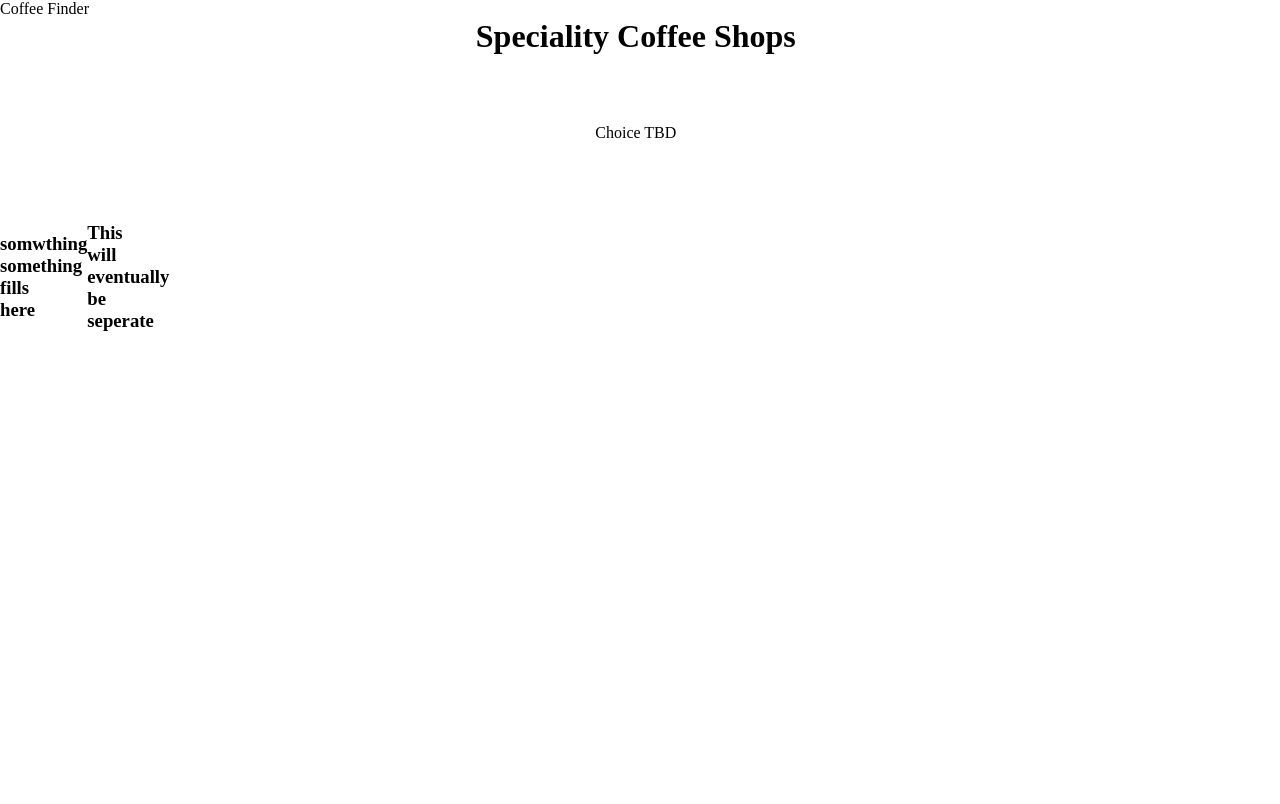
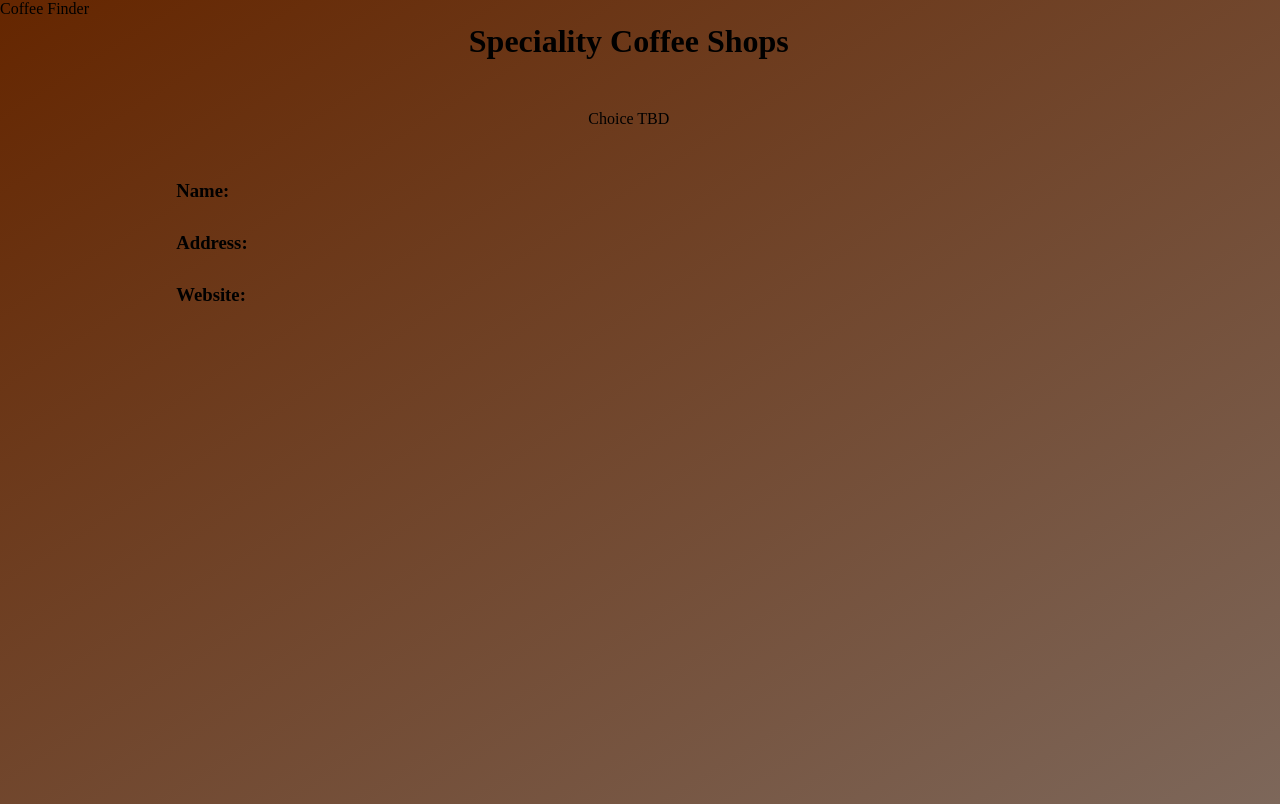
Before and after one commit to blairad/coffeeFinder, a plain HTML site: page index.html in a window 1280 px wide. Drawn offline with Linux system fonts and the light colour scheme.

Commit message:
trying css agian. been  at it hours

```diff
--- a/index.html
+++ b/index.html
@@ -18,22 +18,11 @@
             <option id="option" value="Choice TBD">Choice TBD</option>
         </div>
         <div class="main-content">
-            <div class="coffee-shop-container">
-                <ul>
-                    <h3>somwthing</h3>
-                    <h3>something</h3>
-                    <h3>fills</h3>
-                    <h3>here</h3>
-                </ul>
-            </div>
-            <div class="coffee-shop-container">
-                <ul>
-                    <h3>This</h3>
-                    <h3>will</h3>
-                    <h3>eventually be</h3>
-                    <h3>seperate</h3>
-                </ul>
-            </div>
+            <ul>
+                <h3>Name:</h3>
+                <h3>Address:</h3>
+                <h3>Website:</h3>
+            </ul>
         </div>
     </div>
 
--- a/index.js
+++ b/index.js
@@ -1,2 +1,4 @@
+const fs = require('fs');
+
 const data = fs.readFileSync(`${__dirname}/data/data.json`, "utf-8")
 const dataObject = JSON.parse(data);
--- a/styles.css
+++ b/styles.css
@@ -5,41 +5,40 @@
     display: grid;
     /* border: 1px black solid; */
 }
+body {
+    padding: 5px;
+    background: linear-gradient(to bottom right,#652600,#7D675A);
+}
 
 .contianer {
     display: grid;
-    grid-gap: 10px;
-    grid-template-columns: repeat(4, 25%);
-    grid-template-rows: repeat(4, 25%);
+    grid-template-columns: 25% 25% 25% 25%;
+    grid-template-rows: 20% 20% 20% 20% 20%;
+    grid-gap:2px;
     width: 97vw;
     height: 97vh; /* these measurements used to stop scrolling rather than 100*/
 }
-
 .head-option {
     display: grid;
     grid-column-start: 2;
     grid-column-end: span 2;
     justify-self: center;
 }
-
-.head-option header {
-    align-items: center;
-}
-
-.head-option #option {
+#option {
     justify-self: center;
 }
+.main-content  {
+    margin: 0 auto;
+    display: grid;
+    grid-column-start: 1;
+    grid-column-end: 3;
+    width:45%;
 
-.main-content  {
-    display: grid;
-    grid-row-start: 2;
-    justify-content: space-evenly;
-    align-items: center;
-    grid-template-columns: repeat(4, 1fr);
-    grid-template-rows: repeat(4, 1fr);
 }
-.main-content coffee-shop-container{
+/* .coffee-shop-container{
     grid-row-start: 2;
     grid-column-end: span 2;
     grid-gap: 5px;
-}
+    /* width: 35vw;
+
+} */
```
